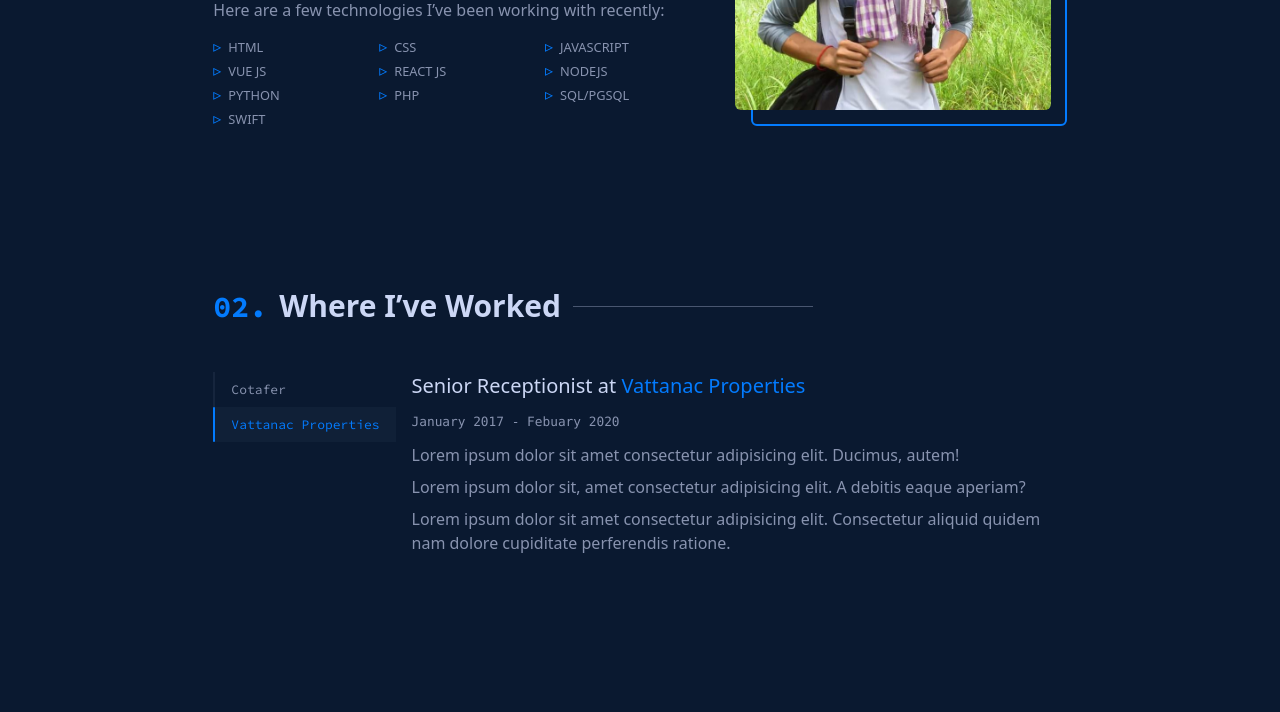
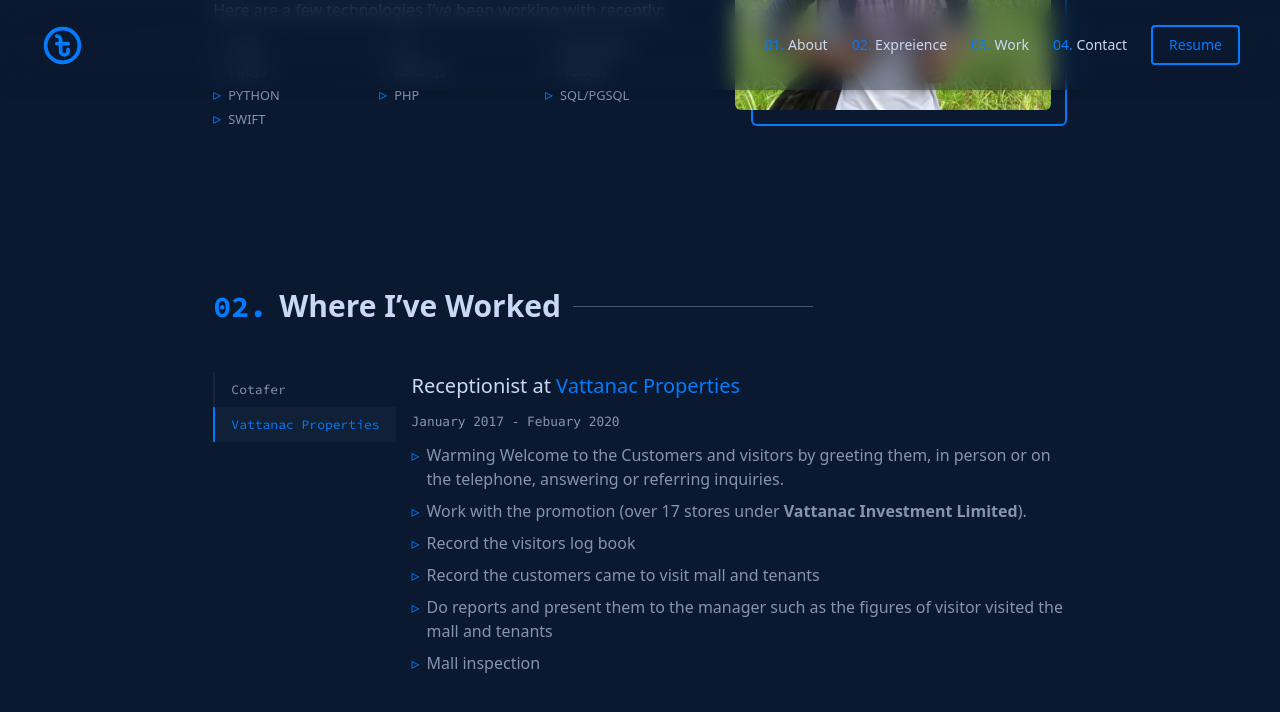
Before and after one commit to tharith-p/portfolios-v1, a React (Create React App) app: page / in a window 1280 px wide. Both pictures are taken after a click on the button "Vattanac Properties". Shown: the part 1120-1832 px from the top of the page. Built offline with nearby package versions, Linux system fonts and the light colour scheme.

Commit message:
update content of experience

```diff
--- a/src/component/experience.js
+++ b/src/component/experience.js
@@ -38,21 +38,30 @@
 							</ul>
 							<div>
 								<div className={ this.state.tabActive != 'descCotafer' ? 'hidden tab-content': 'tab-content'} id="descCotafer">
-									<div className="text-xl text-light mb-3">Web developer at <span className="text-main">Cotafer</span></div>
+									<div className="text-xl text-light mb-3">Web developer at <a href="https://cotafer.group/" className="text-main">Cotafer</a></div>
 									<small className="font-mono mb-3 block">Febuary 2020 - Present</small>
 									<ul className="triangle flex flex-col space-y-2">
-										<li className="font-mono text-sm">Lorem ipsum dolor sit amet consectetur adipisicing elit. Ducimus, autem!</li>
-										<li className="">Lorem ipsum dolor sit, amet consectetur adipisicing elit. A debitis eaque aperiam?</li>
-										<li className="">Lorem ipsum dolor sit amet consectetur adipisicing elit. Consectetur aliquid quidem nam dolore cupiditate perferendis ratione.</li>
+										<li>API development</li>
+										<li>SQL development</li>
+										<li>Server-side development</li>
+										<li>Client-side development</li>
+										<li>Supporting document for mobile team</li>
+										<li>Test projects and report the error or bug found</li>
+										<li>Managing and guide junior and intern</li>
+										<li>Additional assignment from supervisor</li>
 									</ul>
 								</div>
+								{/* Vattanac */}
 								<div className={this.state.tabActive != 'descVattanac' ? "hidden tab-content" : "tab-content"} id="descVattanac">
-									<div className="text-xl text-light mb-3">Senior Receptionist at <span className="text-main">Vattanac Properties</span></div>
+									<div className="text-xl text-light mb-3">Receptionist at <a href="https://www.vattanaccapital.com/" className="text-main">Vattanac Properties</a></div>
 									<small className="font-mono mb-3 block">January 2017 - Febuary 2020</small>
-									<ul className="flex flex-col space-y-2">
-										<li>Lorem ipsum dolor sit amet consectetur adipisicing elit. Ducimus, autem!</li>
-										<li>Lorem ipsum dolor sit, amet consectetur adipisicing elit. A debitis eaque aperiam?</li>
-										<li>Lorem ipsum dolor sit amet consectetur adipisicing elit. Consectetur aliquid quidem nam dolore cupiditate perferendis ratione.</li>
+									<ul className="triangle flex flex-col space-y-2">
+										<li>Warming Welcome to the Customers and visitors by greeting them, in person or on the telephone, answering or referring inquiries.</li>
+										<li>Work with the promotion (over 17 stores under <strong>Vattanac Investment Limited</strong>).</li>
+										<li>Record the visitors log book</li>
+										<li>Record the customers came to visit mall and tenants</li>
+										<li>Do reports and present them to the manager such as the figures of visitor visited the mall and tenants</li>
+										<li>Mall inspection</li>
 									</ul>
 								</div>
 							</div>
```
